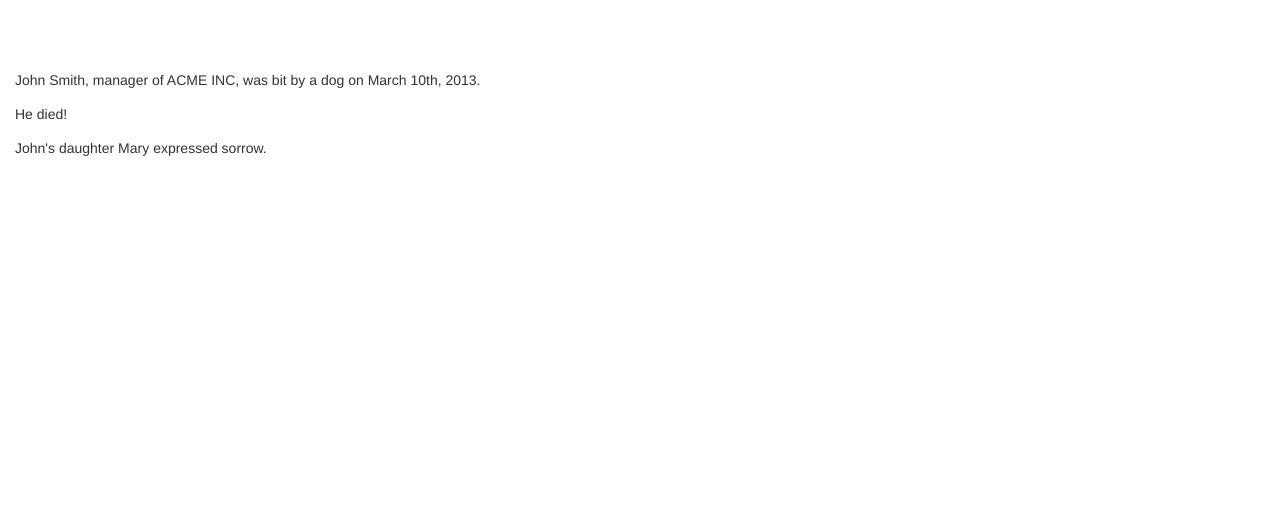
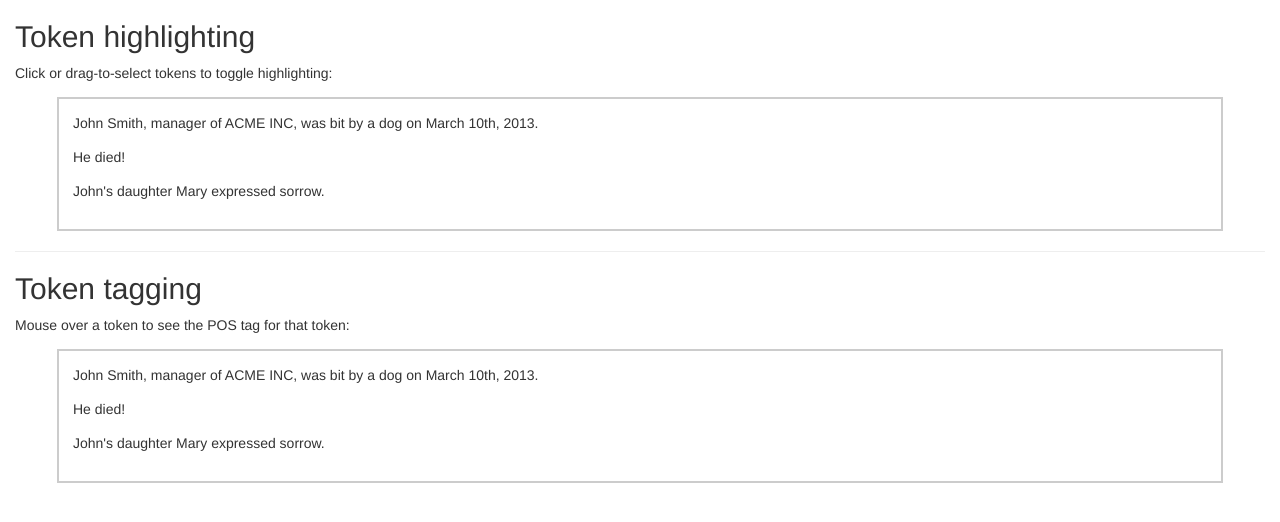
Before and after one commit to hltcoe/concrete-js, a website: page examples/index.html in a window 1280 px wide. Drawn offline with Linux system fonts and the light colour scheme.

Commit message:
Added example code for working with token taggings

```diff
--- a/examples/examples.css
+++ b/examples/examples.css
@@ -1,6 +1,6 @@
 body {
-  padding-top: 5em;
 }
+
 .communication .sentence {
     display: inline;
 }
@@ -13,7 +13,16 @@
 .section + .section {
     padding-bottom: 1em;
 }
+
 .selected_entity {
     background-color: yellow;
     border-top: 1px solid #DDDDDD;
 }
+
+.communication_container {
+    border: 2px solid #CCCCCC;
+    padding: 1em;
+    margin-top: 1em;
+    margin-left: 3em;
+    margin-right: 3em;
+}
--- a/examples/index.html
+++ b/examples/index.html
@@ -23,23 +23,81 @@
   }
 
   $(document).ready(function() {
-      $.getJSON('dog-bites-man.concrete.json', function(data) {
-        var comm = new Communication();
-        comm.initFromTJSONProtocolObject(data);
-        var commWidget = $('#communication_one').communicationWidget(comm);
+    $.getJSON('dog-bites-man.concrete.json', function(commJSONData) {
+      //// Token highlighting demo
+      var commOne = new Communication();
+      commOne.initFromTJSONProtocolObject(commJSONData);
+      var commWidgetOne = $('#communication_one').communicationWidget(commOne);
 
-        commWidget.getTokenSelectCallbacks().add(toggleSelectedEntityClass);
-        commWidget.getTokenClickCallbacks().add(toggleSelectedEntityClass);
+      commWidgetOne.getTokenSelectCallbacks().add(toggleSelectedEntityClass);
+      commWidgetOne.getTokenClickCallbacks().add(toggleSelectedEntityClass);
 
-        commWidget.enableTokenClickCallbacks();
-        commWidget.enableTokenSelectCallbacks();
+      commWidgetOne.enableTokenClickCallbacks();
+      commWidgetOne.enableTokenSelectCallbacks();
+
+
+      //// Token tagging demo
+      var commTwo = new Communication();
+      commTwo.initFromTJSONProtocolObject(commJSONData);
+      var commWidgetTwo = $('#communication_two').communicationWidget(commTwo);
+
+      var tokenizations = commTwo.getTokenizationsAsList();
+      for (var tokenizationIndex = 0; tokenizationIndex < tokenizations.length; tokenizationIndex++) {
+        var tokenization = tokenizations[tokenizationIndex];
+
+        var posTokenTagging = tokenization.getTokenTaggingsOfType('POS')[0];
+
+        // Add a Bootstrap tooltip with POS tag to each Token element
+        if (posTokenTagging) {
+          var allTokenElements = commWidgetTwo.getTokenElements(tokenization);
+          allTokenElements.each(function() {
+            // communicationWidget() uses jQuery's data() function to store the
+            // tokenization and tokenIndex associated with each Token element
+            var tokenization = $(this).data('tokenization');
+            var tokenIndex = $(this).data('tokenIndex');
+
+            // posTokenTagging is defined in enclosing scope
+            var tokenTagging = posTokenTagging;
+
+            var taggedToken = tokenTagging.getTaggedTokenWithTokenIndex(tokenIndex);
+
+            if (taggedToken) {
+              // By default, the tooltip is only shown when mousing over the token text.
+              //   http://getbootstrap.com/javascript/#tooltips
+              $(this).attr('data-placement', 'auto top')
+                     .attr('title', taggedToken.tag)
+                     .tooltip();
+            }
+          });
+        }
+      }
     });
   });
   </script>
 </head>
 <body>
   <div class="container-fluid">
+    <div>
+      <h2>Token highlighting</h2>
+      <div>
+        Click or drag-to-select tokens to toggle highlighting:
+      </div>
+      <div class="communication_container">
         <div id="communication_one"></div>
+      </div>
+    </div>
+
+    <hr />
+
+    <div>
+      <h2>Token tagging</h2>
+      <div>
+        Mouse over a token to see the POS tag for that token:
+      </div>
+      <div class="communication_container">
+        <div id="communication_two"></div>
+      </div>
+    </div>
   </div>
 </body>
 </html>
```
Lines whose indentation alone changed are shown as unchanged.
